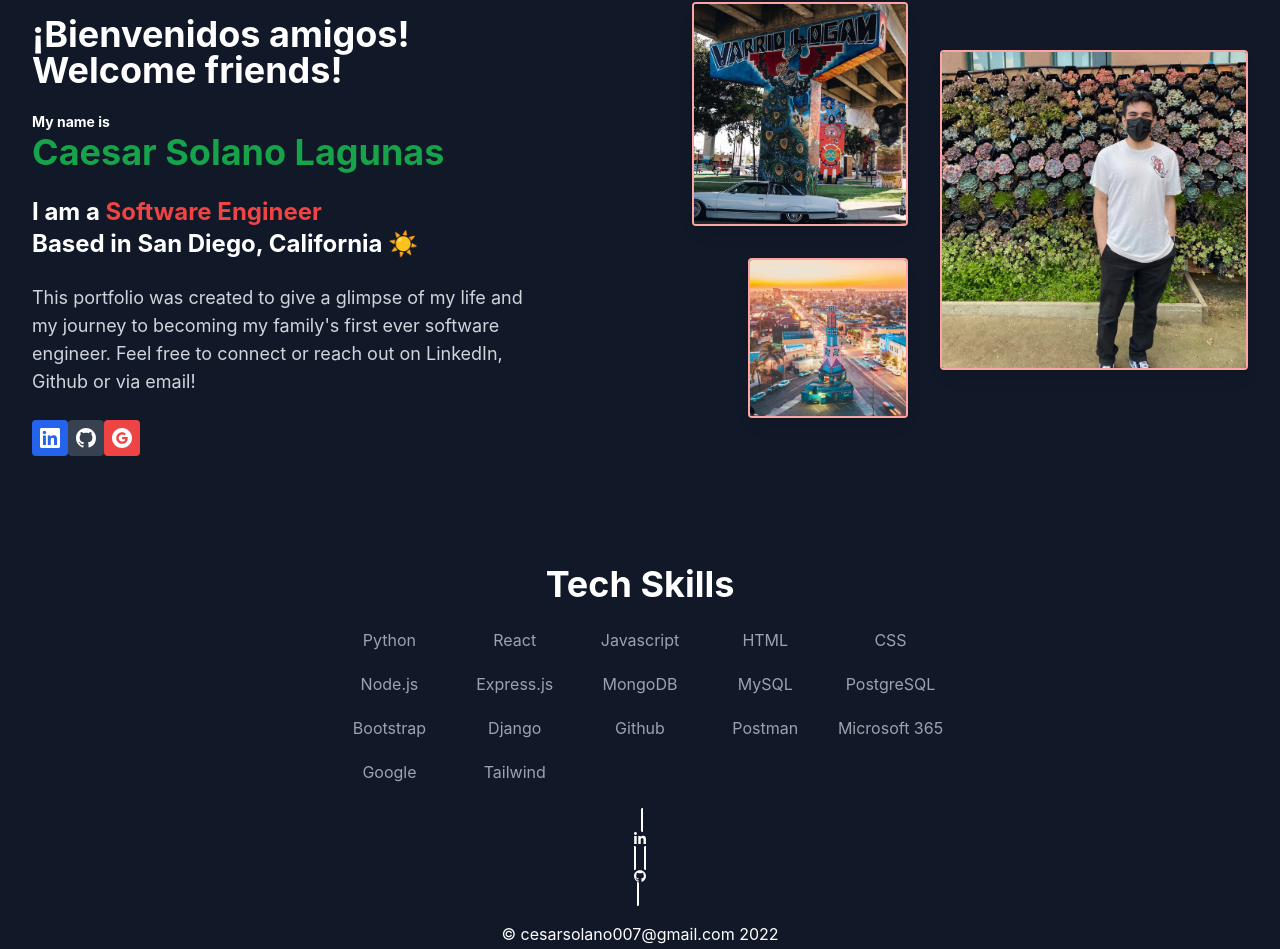
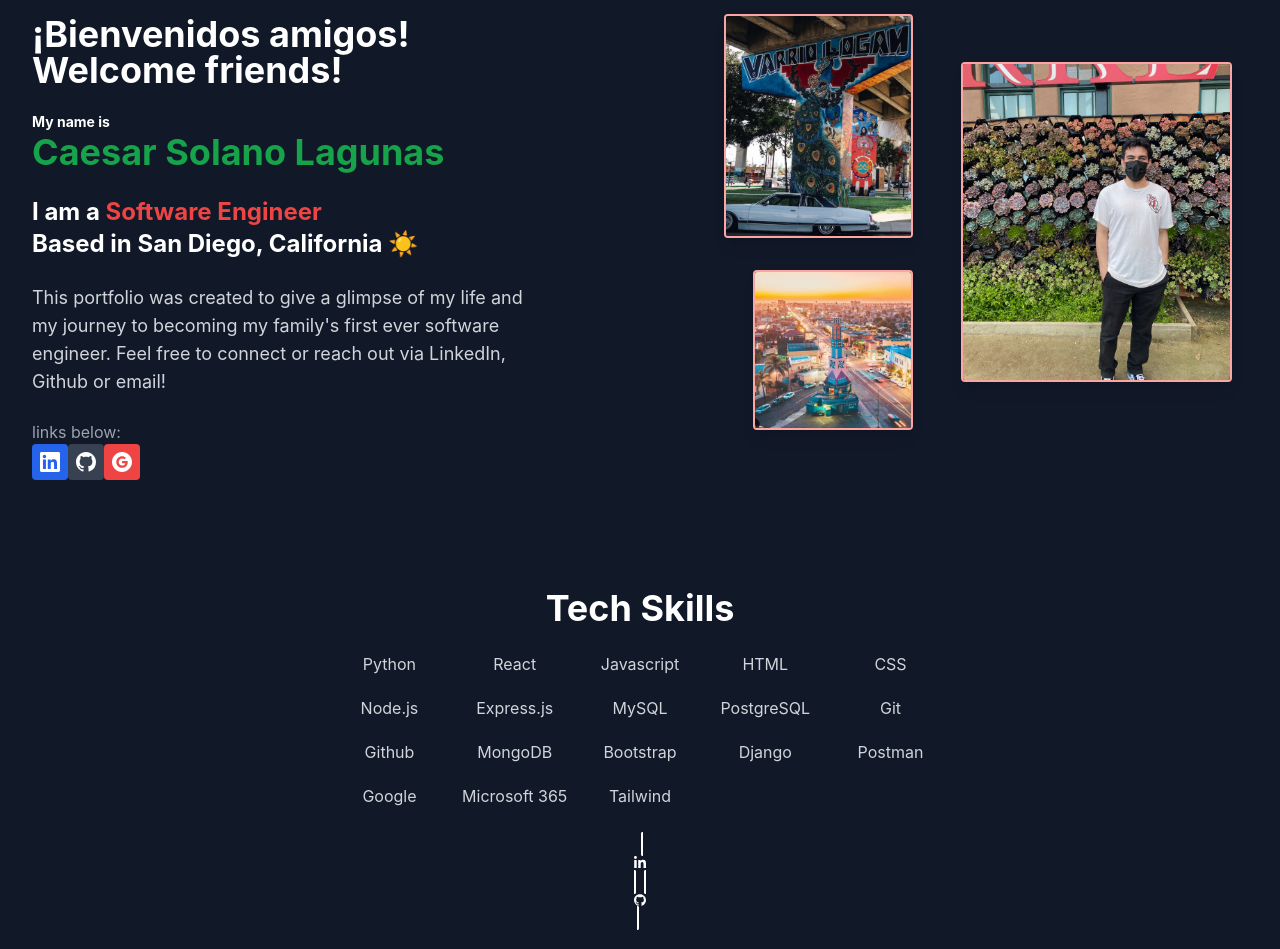
Before and after one commit to Caesar11SL/portfolio, a React (Create React App) app: page / in a window 1280 px wide. Shown: the part 219-1168 px from the top of the page. Built offline with nearby package versions, Linux system fonts and the light colour scheme.

Commit message:
all done

```diff
--- a/src/assets/skills.js
+++ b/src/assets/skills.js
@@ -6,15 +6,16 @@ export const skills = [
     `CSS`,
     `Node.js`,
     `Express.js`,
-    `MongoDB`,
     `MySQL`,
     `PostgreSQL`,
+    `Git`,
+    `Github`,
+    `MongoDB`,
     `Bootstrap`,
     `Django`,
-    `Github`,
     `Postman`,
+    `Google`,
     `Microsoft 365`,
-    `Google`,
     `Tailwind`
 
 ]
--- a/src/components/AboutMe.js
+++ b/src/components/AboutMe.js
@@ -1,5 +1,5 @@
 import React from 'react';
-import sunset from '../images/sunset.JPG'
+import sunset from '../images/sunset2.JPG'
 import hiking from '../images/hiking.jpg'
 import outcast from "../images/outcast.jpg"
 import { brandStatement } from '../assets/brand-statement';
@@ -52,9 +52,10 @@ const AboutMe = () => {
               I am a product of my environment
             </h6>
             <p className="text-sm text-gray-300">
-              Growing up I was taught very early that one must fight in order to get what they want.
+              Growing up I was taught very early that one must endure anything life throws at you.
               Watching both my parents getting up early to prepare for another restless day to provide for their family.
-              I now carry this gene of working til I get what I want.
+              I was faced with a variety of different situations growing up.
+              A combination of these taught me to grow and embrace these experiences.
             </p>
           </div>
           <div>
@@ -64,7 +65,8 @@ const AboutMe = () => {
             <p className="text-sm text-gray-300">
               Growing up I always loved being outdoors and in nature.
               I love going on hikes, it is a great way for myself to get self care.
-              Catch me chasing sunsets!
+              Nature has taught me that there are successes and failures to every path.
+              I love my path!
             </p>
           </div>
         </div>
--- a/src/components/HomePage.js
+++ b/src/components/HomePage.js
@@ -10,7 +10,7 @@ function Homepage () {
 
   return (
       <>
-      <div className="px-4 py-16 mx-auto sm:max-w-full md:max-w-full lg:max-w-screen-xl md:px-24 lg:px-8 lg:py-20">
+      <div className="px-4 py-16 w-full mx-auto sm:max-w-full md:max-w-full lg:max-w-screen-xl md:px-24 lg:px-8 lg:py-20">
       <div className="grid gap-10 lg:grid-cols-2 justify-center">
         <div className="flex flex-col justify-center md:pr-8 xl:pr-0 lg:max-w-lg">
           <div className="flex items-center justify-center w-16 h-16 mb-4 rounded-full bg-teal-accent-400">
@@ -42,9 +42,11 @@ function Homepage () {
             <p className="text-base text-gray-300 md:text-lg">
               This portfolio was created to give a glimpse of my life and my journey to becoming my family's first ever software engineer.
 
-              Feel free to connect or reach out on LinkedIn, Github or via email!
+              Feel free to connect or reach out via LinkedIn, Github or email!
             </p>
             <br/>
+            <p>links below:</p>
+            {/* <br/> */}
             <div>
 
             <a href='https://www.linkedin.com/in/caesar-solano-lagunas/' class="bg-blue-600 p-2 font-semibold text-white inline-flex items-center space-x-2 rounded">
@@ -66,15 +68,15 @@ function Homepage () {
             </div>
           </div>
         </div>
-        <div className="flex items-center justify-center -mx-4 lg:pl-8">
-          <div className="flex flex-col items-end px-4">
+        <div className="flex items-center justify-center mx-auto lg:pl-8">
+          <div className="flex flex-col items-end px-8">
             <img
-              className="border-2 border-red-300 object-cover object-left mb-8 rounded shadow-lg h-28 sm:h-68 sm:w-68 md:h-68 xl:h-56 w-28 sm:w-48 xl:w-56"
+              className="border-2 border-red-300 object-cover object-left mb-8 rounded shadow-lg w-40 h-28 sm:h-68 sm:w-68 md:h-68 xl:h-56 w-28 sm:w-48 xl:w-56"
               src={logan}
               alt="image1"
             />
             <img
-              className="border-2 border-red-300 object-cover w-30 h-20 rounded shadow-lg sm:h-40 xl:h-40 sm:w-32 xl:w-40"
+              className="border-2 border-red-300 object-cover w-30 h-20 rounded shadow-lg sm:h-60 xl:h-40 sm:w-62 xl:w-40"
               src={heights}
               alt="image2"
             />
@@ -98,7 +100,7 @@ function Homepage () {
       <div className='flex justify-around'>
         <div className='grid grid-cols-5 gap-5 justify-center'>
           {skills.map((skill) => (
-            <span className="flex items-center justify-center ">{skill}</span>
+            <span className=" min-w-0 flex text-gray-300 items-center justify-center ">{skill}</span>
             ))}
         </div>
       </div>
--- a/src/components/footer.js
+++ b/src/components/footer.js
@@ -43,7 +43,7 @@ function Footer() {
     {/* </div> */}
 
   <div class="text-center p-4" >
-    © cesarsolano007@gmail.com 2022
+    © Inqueries: cesarsolano007@gmail.com
   </div>
   {/* </div> */}
 </footer>
```
Also changed, not shown: src/images/sunset2.JPG (added), 1 other file (tests, documents, lock files or other folders).
